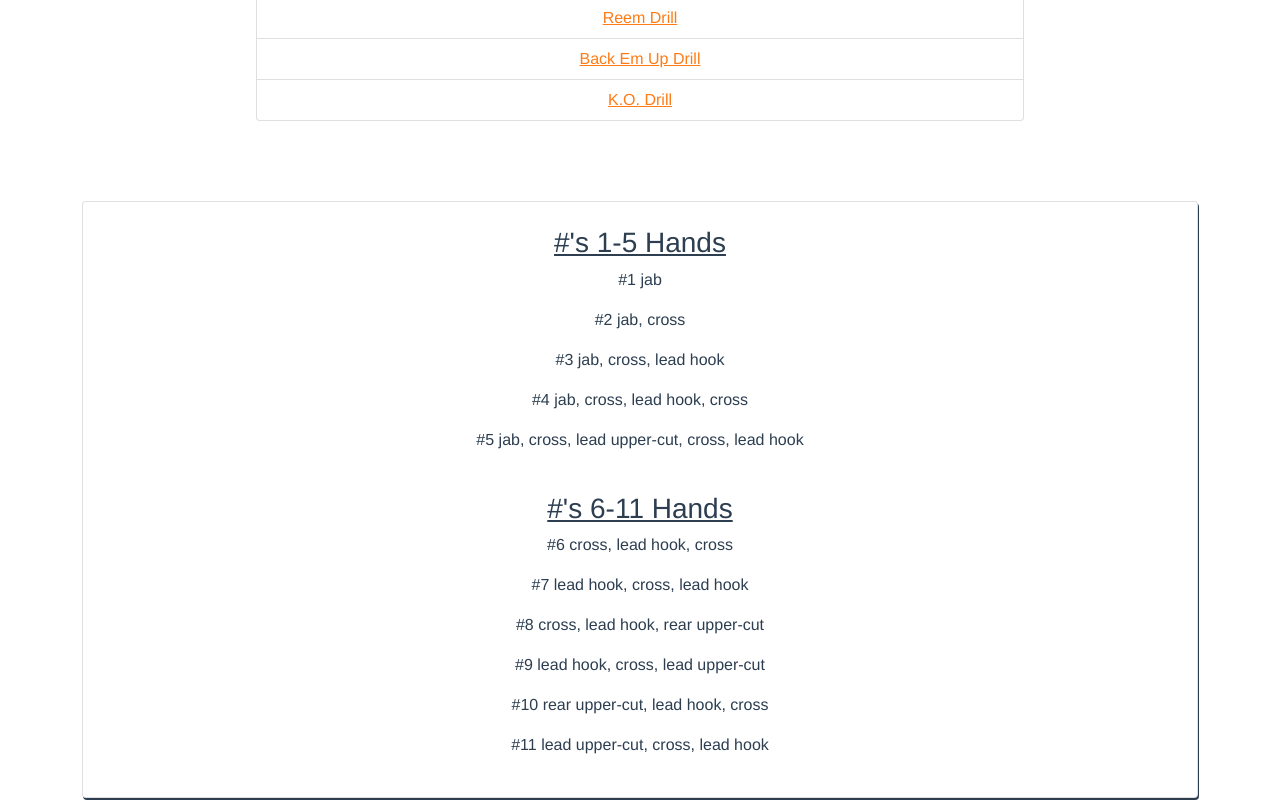
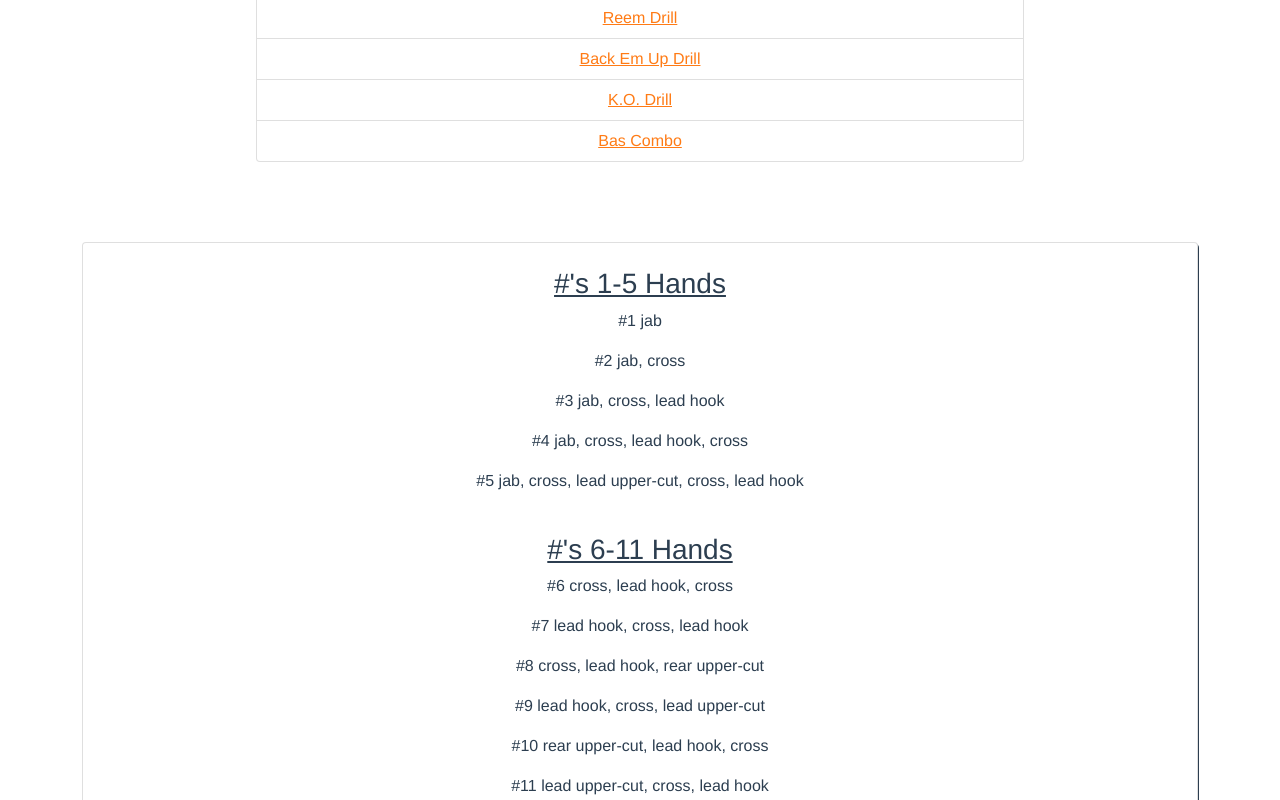
Before and after one commit to CESAR-JARAMILLO/Bang-Muay-Thai-Combos, a Vue app: page / in a window 1280 px wide. Shown: the part 1080-1880 px from the top of the page. Built offline with nearby package versions, Linux system fonts and the light colour scheme.

Commit message:
added combo

```diff
--- a/src/components/Cards.vue
+++ b/src/components/Cards.vue
@@ -146,6 +146,15 @@
               <h3>K.O. Drill Video Reference</h3>
               <a href="https://www.youtube.com/watch?v=1DO4oQgdynI">The KO Drill With All Rear Punches</a>
           </div>
+          <div id="bas" class="card">
+              <h3>Bas Combo</h3>
+              <p>Lead jab, rear body</p>
+              <p>Rear upper-cut, lead hook</p>
+              <p>Slip and lead hook to liver, rear high-kick</p>
+              <br>
+              <h3>Bas Combo Video Reference</h3>
+              <a href="https://www.youtube.com/watch?v=g2fTnaA-Qxk">How to drill the BMT Bas Combo</a>
+          </div>
   </b-container>
 </template>
 
--- a/src/components/List.vue
+++ b/src/components/List.vue
@@ -12,6 +12,7 @@
         <b-list-group-item><b-link href="#reem">Reem Drill</b-link></b-list-group-item>
         <b-list-group-item><b-link href="#back-em-up">Back Em Up Drill</b-link></b-list-group-item>
         <b-list-group-item><b-link href="#ko">K.O. Drill</b-link></b-list-group-item>
+        <b-list-group-item><b-link href="#bas">Bas Combo</b-link></b-list-group-item>
     </b-list-group>
 </template>
 
```
